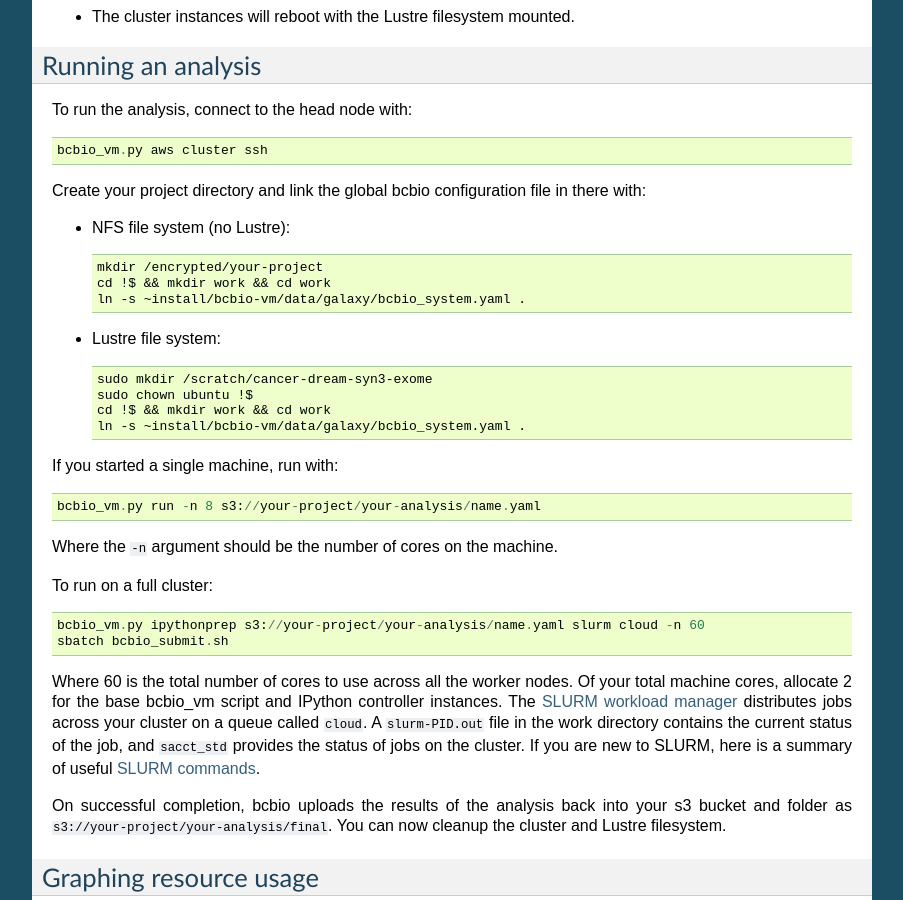
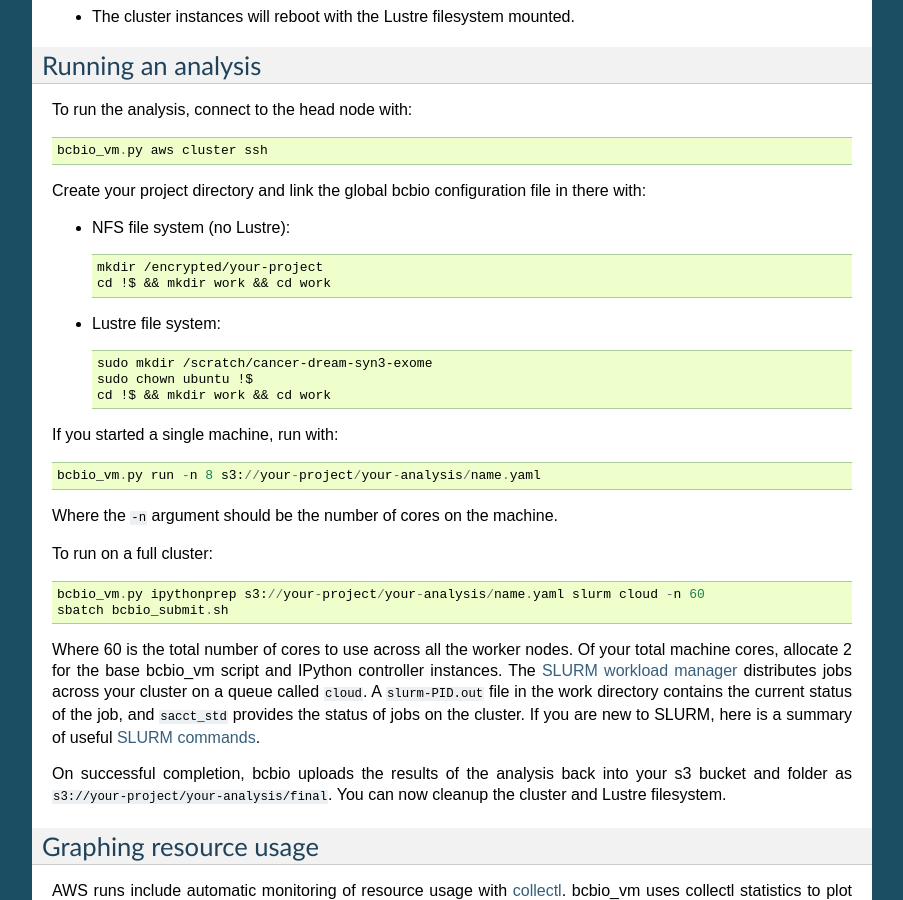
Before and after one commit to bcbio/bcbio-nextgen, a Sphinx documentation site: the page built from docs/contents/cloud.rst, in a window 1280 px wide and 900 px high, scrolled down 3052 px. Shown: the whole window, without its empty margins (198-1101 px from the left). Built offline with Sphinx 7.4.7, drawn with Linux system fonts in a browser that asks for light colours.

Commit message:
Don't symlink the global config file

```diff
--- a/docs/contents/cloud.rst
+++ b/docs/contents/cloud.rst
@@ -208,14 +208,12 @@
 
     mkdir /encrypted/your-project
     cd !$ && mkdir work && cd work
-    ln -s ~install/bcbio-vm/data/galaxy/bcbio_system.yaml .
 
 - Lustre file system::
 
     sudo mkdir /scratch/cancer-dream-syn3-exome
     sudo chown ubuntu !$
     cd !$ && mkdir work && cd work
-    ln -s ~install/bcbio-vm/data/galaxy/bcbio_system.yaml .
 
 If you started a single machine, run with::
 
```
